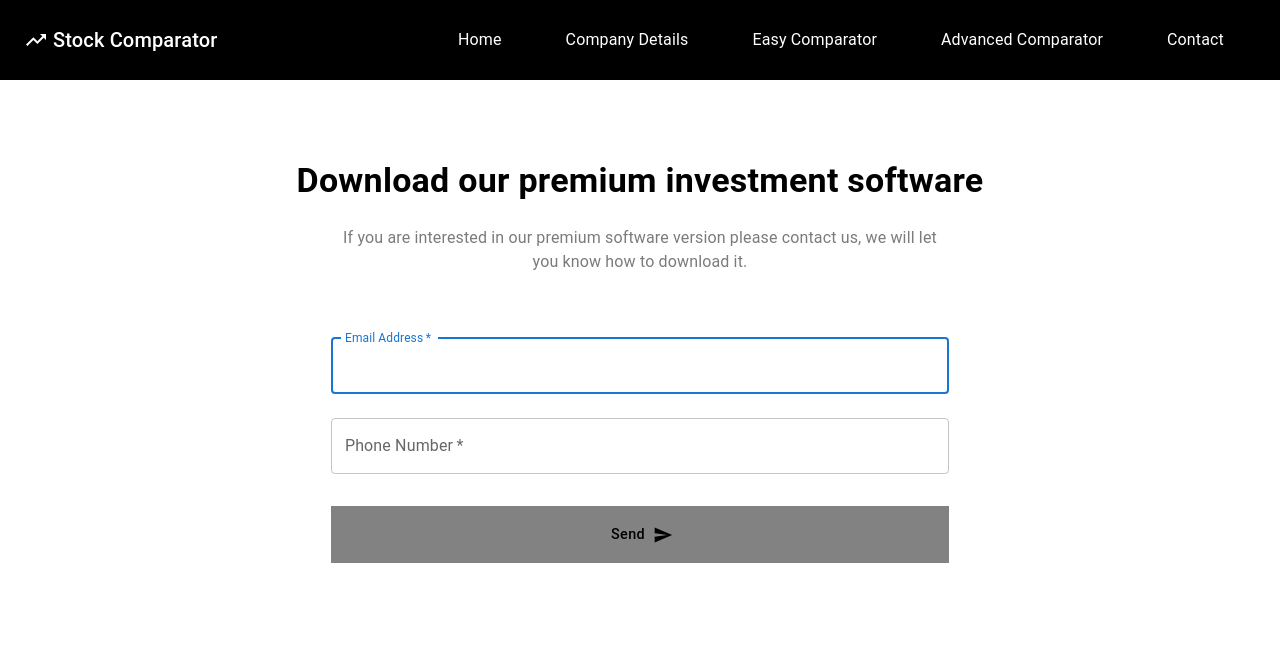
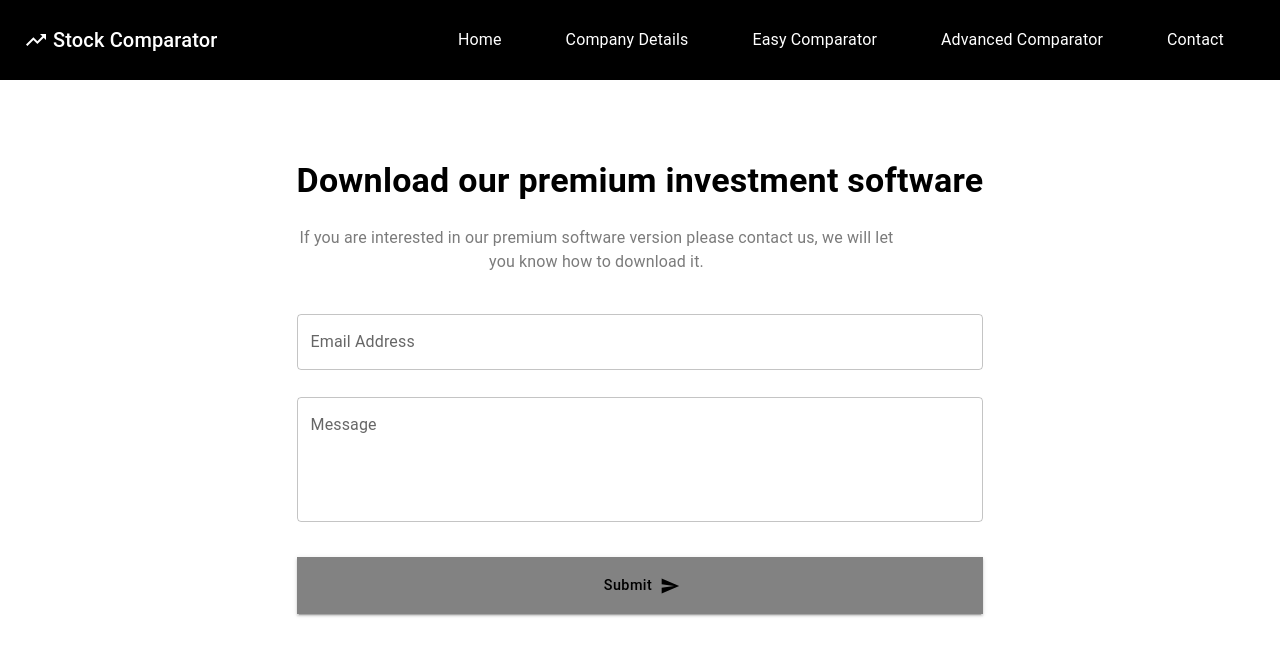
Before and after one commit to stockfundamentalanalysis/stock-comparator-front-end, a Next.js app: page /contact in a window 1280 px wide. Shown: the top 656 px of the page. Built offline with nearby package versions, Linux system fonts and the light colour scheme.

Commit message:
Select  detail updated

```diff
--- a/package.json
+++ b/package.json
@@ -20,6 +20,7 @@
   "dependencies": {
     "@emotion/react": "^11.11.1",
     "@emotion/styled": "^11.11.0",
+    "@formspree/react": "^2.5.1",
     "@fortawesome/fontawesome-free": "^6.4.0",
     "@fortawesome/fontawesome-svg-core": "^6.4.0",
     "@fortawesome/free-solid-svg-icons": "^6.4.0",
--- /dev/null
+++ b/src/components/contactform.jsx
@@ -0,0 +1,247 @@
+import React from 'react'
+import { Box, Button, TextField, Typography, Stack } from '@mui/material'
+import Title from './title'
+import Paragraph from './paragraph'
+import SendIcon from '@mui/icons-material/Send'
+import { useForm, ValidationError } from '@formspree/react'
+
+const ContactForm = () => {
+  const [state, handleSubmit] = useForm('xjvnvvkp')
+
+  if (state.succeeded) {
+    return (
+      <Stack
+        //component="section"
+        direction="column"
+        justifyContent="center"
+        alignItems="center"
+        sx={{
+          py: 10,
+          px: 2,
+        }}
+      >
+        <Title
+          text={
+            'Thanks for joining!'
+            // '"Good investment opportunities aren’t going to come along too often and won’t last too long. So you’ve got to be ready to act." '
+          }
+          textAlign={'center'}
+        />
+        <Paragraph
+          text={'We will contact you as soon as possible.'}
+          maxWidth={'sm'}
+          mx={0}
+          textAlign={'center'}
+        />
+      </Stack>
+    )
+  }
+
+  return (
+    <Stack
+      //component="section"
+      direction="column"
+      justifyContent="center"
+      alignItems="center"
+      sx={{
+        py: 10,
+        px: 2,
+      }}
+    >
+      <Box component="form" onSubmit={handleSubmit}>
+        <Title
+          text={
+            'Download our premium investment software'
+            // '"Good investment opportunities aren’t going to come along too often and won’t last too long. So you’ve got to be ready to act." '
+          }
+          textAlign={'center'}
+        />
+        <Paragraph
+          text={
+            'If you are interested in our premium software version please contact us, we will let you know how to download it.'
+          }
+          maxWidth={'sm'}
+          mx={0}
+          textAlign={'center'}
+        />
+        <TextField
+          fullWidth
+          id="email"
+          type="email"
+          name="email"
+          label="Email Address"
+          variant="outlined"
+          margin="normal"
+          error={
+            state.errors &&
+            state.errors.email &&
+            state.touched &&
+            state.touched.email
+          }
+          helperText={
+            <ValidationError
+              prefix="Email"
+              field="email"
+              errors={state.errors}
+            />
+          }
+        />
+        <TextField
+          fullWidth
+          id="message"
+          name="message"
+          label="Message"
+          multiline
+          rows={4}
+          variant="outlined"
+          margin="normal"
+          error={
+            state.errors &&
+            state.errors.message &&
+            state.touched &&
+            state.touched.message
+          }
+          helperText={
+            <ValidationError
+              prefix="Message"
+              field="message"
+              errors={state.errors}
+            />
+          }
+        />
+        <Button
+          endIcon={<SendIcon />}
+          fullWidth
+          size="medium"
+          sx={{
+            fontSize: '0.9rem',
+            textTransform: 'capitalize',
+            py: 2,
+            px: 4,
+            mt: 3,
+            mb: 2,
+            borderRadius: 0,
+            borderColor: '#fff',
+            color: 'rgb(0,0,0)',
+            backgroundColor: 'rgb(130,130,130)',
+            '&&:hover': {
+              backgroundColor: 'rgb(165,165,165)',
+            },
+            '&&:focus': {
+              backgroundColor: 'rgb(165,165,165)',
+            },
+          }}
+          type="submit"
+          variant="contained"
+          color="primary"
+          disabled={state.submitting}
+        >
+          Submit
+        </Button>
+      </Box>
+    </Stack>
+  )
+}
+
+export default ContactForm
+
+/*
+import React from 'react'
+import { Box, Button, Stack, TextField } from '@mui/material'
+import Title from './title'
+import Paragraph from './paragraph'
+import SendIcon from '@mui/icons-material/Send'
+
+const Details = () => {
+  const handleSubmit = (event) => {
+    event.preventDefault()
+    const data = new FormData(event.currentTarget)
+  }
+
+  return (
+    <Stack
+      //component="section"
+      direction="column"
+      justifyContent="center"
+      alignItems="center"
+      sx={{
+        py: 10,
+        px: 2,
+      }}
+    >
+      <Title
+        text={
+          'Download our premium investment software'
+          // '"Good investment opportunities aren’t going to come along too often and won’t last too long. So you’ve got to be ready to act." '
+        }
+        textAlign={'center'}
+      />
+      <Paragraph
+        text={
+          'If you are interested in our premium software version please contact us, we will let you know how to download it.'
+        }
+        maxWidth={'sm'}
+        mx={0}
+        textAlign={'center'}
+      />
+
+      <Box
+        component="form"
+        noValidate
+        onSubmit={handleSubmit}
+        sx={{
+          mt: 1,
+          py: 2,
+        }}
+      >
+        <TextField
+          margin="normal"
+          required
+          fullWidth
+          id="email"
+          label="Email Address"
+          name="email"
+          autoComplete="email"
+          autoFocus
+        />
+        <TextField
+          margin="normal"
+          required
+          fullWidth
+          name="phone"
+          label="Phone Number"
+          type="phone"
+          id="phone"
+          autoComplete="current-phone"
+        />
+        <Button
+          endIcon={<SendIcon />}
+          fullWidth
+          size="medium"
+          sx={{
+            fontSize: '0.9rem',
+            textTransform: 'capitalize',
+            py: 2,
+            px: 4,
+            mt: 3,
+            mb: 2,
+            borderRadius: 0,
+            borderColor: '#fff',
+            color: 'rgb(0,0,0)',
+            backgroundColor: 'rgb(130,130,130)',
+            '&&:hover': {
+              backgroundColor: 'rgb(165,165,165)',
+            },
+            '&&:focus': {
+              backgroundColor: 'rgb(165,165,165)',
+            },
+          }}
+        >
+          Send
+        </Button>
+      </Box>
+    </Stack>
+  )
+}
+
+export default Details*/
--- a/src/components/details.jsx
+++ /dev/null
@@ -1,99 +0,0 @@
-import React from 'react'
-import { Box, Button, Stack, TextField } from '@mui/material'
-import Title from './title'
-import Paragraph from './paragraph'
-import SendIcon from '@mui/icons-material/Send'
-
-const Details = () => {
-  const handleSubmit = (event) => {
-    event.preventDefault()
-    const data = new FormData(event.currentTarget)
-  }
-
-  return (
-    <Stack
-      //component="section"
-      direction="column"
-      justifyContent="center"
-      alignItems="center"
-      sx={{
-        py: 10,
-        px: 2,
-      }}
-    >
-      <Title
-        text={
-          'Download our premium investment software'
-          // '"Good investment opportunities aren’t going to come along too often and won’t last too long. So you’ve got to be ready to act." '
-        }
-        textAlign={'center'}
-      />
-      <Paragraph
-        text={
-          'If you are interested in our premium software version please contact us, we will let you know how to download it.'
-        }
-        maxWidth={'sm'}
-        mx={0}
-        textAlign={'center'}
-      />
-
-      <Box
-        component="form"
-        noValidate
-        onSubmit={handleSubmit}
-        sx={{
-          mt: 1,
-          py: 2,
-        }}
-      >
-        <TextField
-          margin="normal"
-          required
-          fullWidth
-          id="email"
-          label="Email Address"
-          name="email"
-          autoComplete="email"
-          autoFocus
-        />
-        <TextField
-          margin="normal"
-          required
-          fullWidth
-          name="phone"
-          label="Phone Number"
-          type="phone"
-          id="phone"
-          autoComplete="current-phone"
-        />
-        <Button
-          endIcon={<SendIcon />}
-          fullWidth
-          size="medium"
-          sx={{
-            fontSize: '0.9rem',
-            textTransform: 'capitalize',
-            py: 2,
-            px: 4,
-            mt: 3,
-            mb: 2,
-            borderRadius: 0,
-            borderColor: '#fff',
-            color: 'rgb(0,0,0)',
-            backgroundColor: 'rgb(130,130,130)',
-            '&&:hover': {
-              backgroundColor: 'rgb(165,165,165)',
-            },
-            '&&:focus': {
-              backgroundColor: 'rgb(165,165,165)',
-            },
-          }}
-        >
-          Send
-        </Button>
-      </Box>
-    </Stack>
-  )
-}
-
-export default Details
--- /dev/null
+++ b/src/pages/api/getSectorsAndCompanies.js
@@ -0,0 +1,21 @@
+import { PrismaClient } from '@prisma/client'
+
+const prisma = new PrismaClient()
+
+export default async function handler(req, res) {
+  try {
+    const simpleAnalysis = await prisma.simpleAnalysis.findMany({
+      select: {
+        Ticker: true,
+        CompanyName: true,
+        Sector: true,
+      },
+    })
+    res.status(200).json(simpleAnalysis)
+  } catch (error) {
+    console.error('Error fetching car data:', error)
+    res.status(500).json({ error: 'An error occurred while fetching data' })
+  } finally {
+    await prisma.$disconnect()
+  }
+}
--- a/src/pages/contact.tsx
+++ b/src/pages/contact.tsx
@@ -1,12 +1,12 @@
 import React from 'react'
-import Details from '../components/details'
+import ContactForm from '../components/contactform'
 import NavBar from '../components/navbar'
 
 const Contact = () => {
   return (
     <>
       <NavBar />
-      <Details />
+      <ContactForm />
     </>
   )
 }
--- a/src/pages/easy_table.tsx
+++ b/src/pages/easy_table.tsx
@@ -9,10 +9,6 @@ import { red } from '@mui/material/colors'
 import { Box } from '@mui/material'
 import NavBar from '../components/navbar'
 import Link from 'next/link'
-
-//import '../styles/global.css'
-
-//nested data is ok, see accessorKeys in ColumnDef below
 
 const EasyTable = () => {
   const [simpleAnalysis, setSimpleAnalysis] = useState([])
```
Also changed, not shown: src/pages/select_detail.tsx (+52 -39 lines), 1 other file (tests, documents, lock files or other folders).
